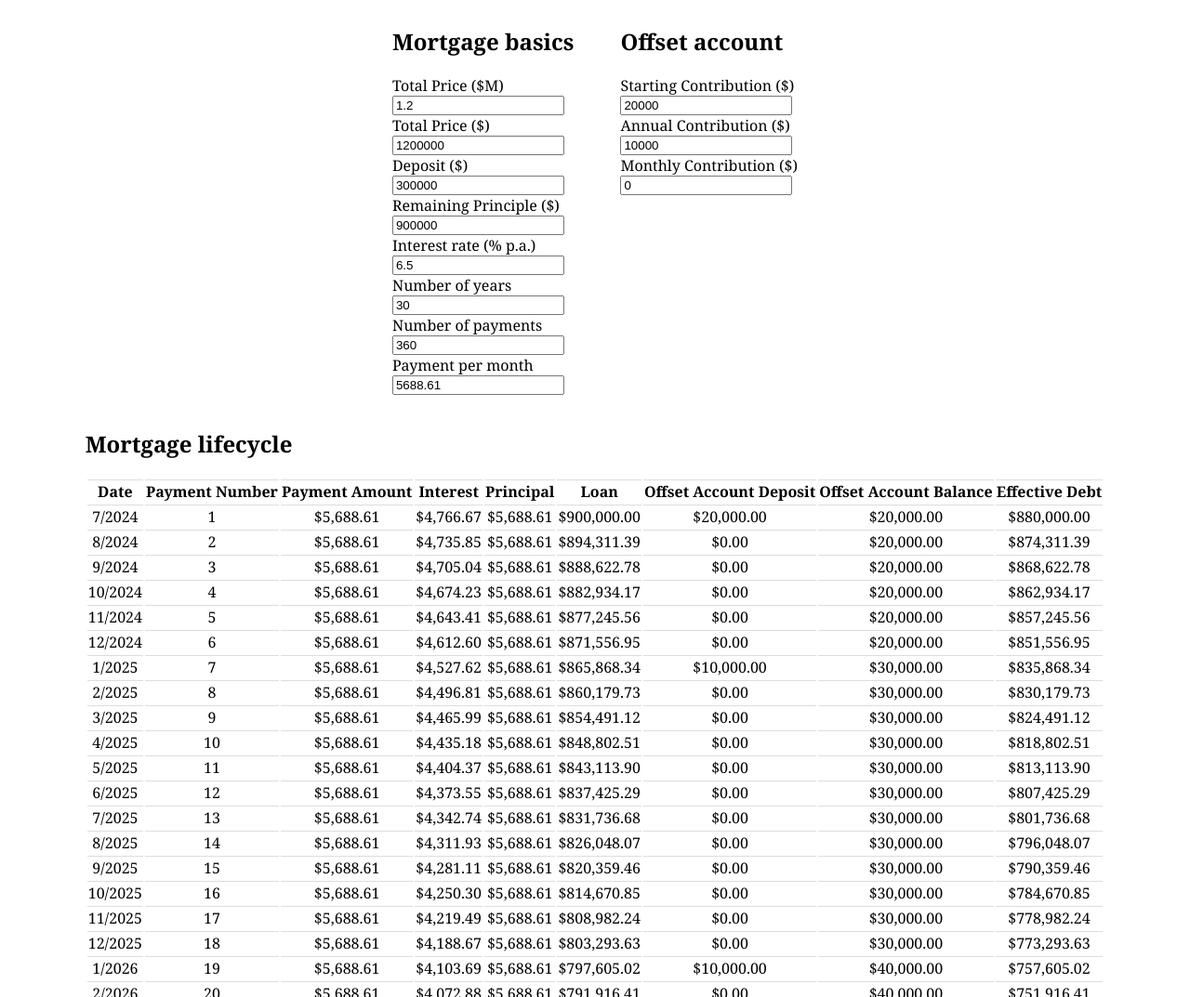
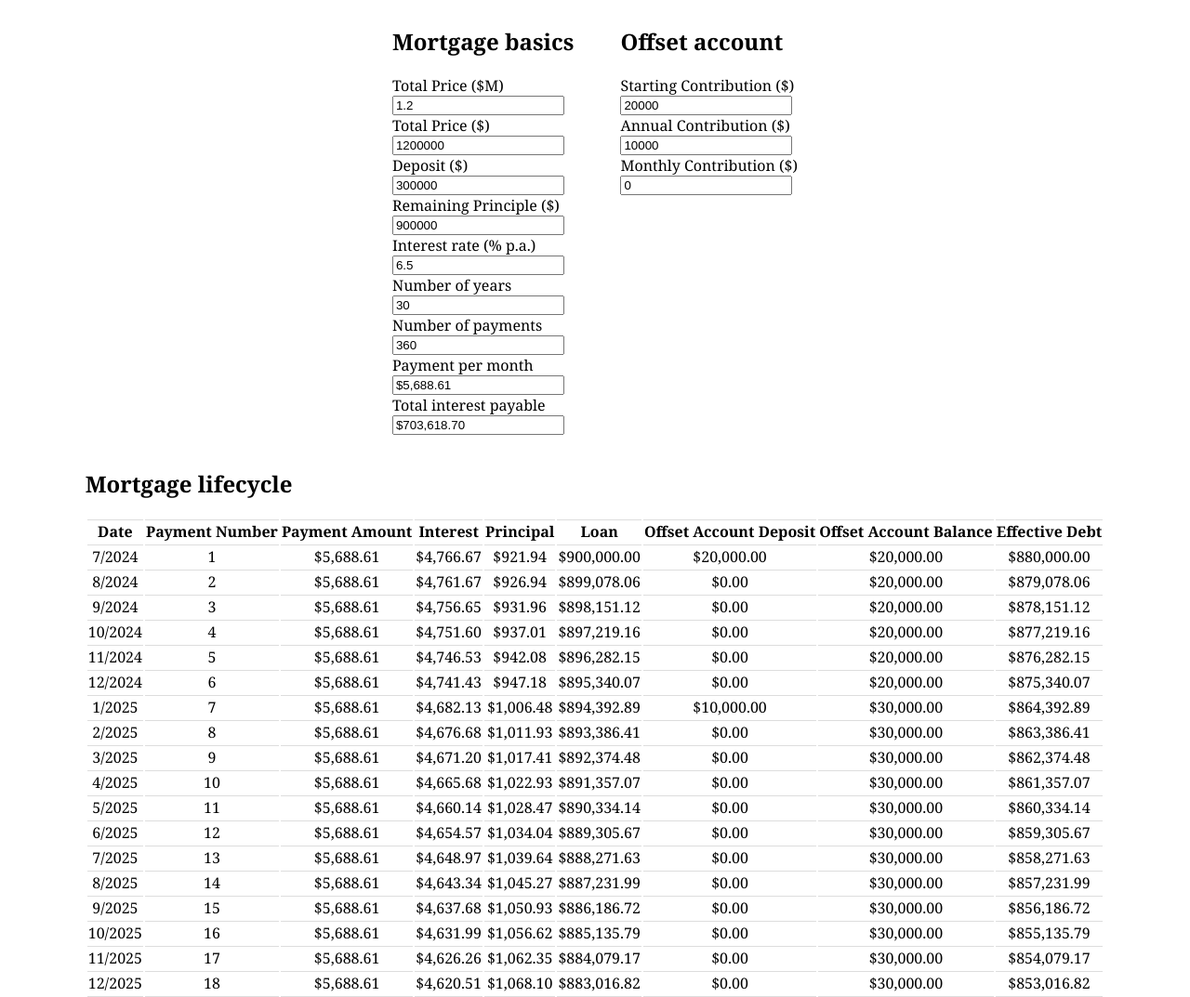
Before and after one commit to wrowley/mortgauge, a plain HTML site: page index.html in a window 1280 px wide. Shown: the top 1073 px of the page at 93% size. Drawn offline with Linux system fonts and the light colour scheme.

Commit message:
fix major issue with payment schedule - previously interest payment was also subtracting from loan amount - add total interest payments so that effect of offset account is obv.

```diff
--- a/index.html
+++ b/index.html
@@ -26,6 +26,8 @@
     <input type="text" id="numpayments" readonly><br>
     <label for="paymentper">Payment per month</label><br>
     <input type="text" id="paymentper" readonly><br>
+    <label for="totalinterest">Total interest payable</label><br>
+    <input type="text" id="totalinterest" readonly><br>
 </form>
 </div>
 
--- a/mortgauge.js
+++ b/mortgauge.js
@@ -8,6 +8,10 @@ const ratepa = document.getElementById("ratepa");
 const termyears = document.getElementById("termyears");
 const numpayments = document.getElementById("numpayments");
 const paymentper = document.getElementById("paymentper");
+const totalinterest = document.getElementById("totalinterest");
+
+var payment_per_period = 0;
+var total_interest_paid = 0;
 
 // On page load...
 update_all_derived_input_params();
@@ -53,7 +57,8 @@ function update_all_derived_input_params()
     remaining.value = total_dollies.value - deposit.value;
     numpayments.value = termyears.value * 12;
     ideal_payment = payment_per_term(remaining.value, ratepa.value/100/12, numpayments.value);
-    paymentper.value = round2dp(ideal_payment);
+    payment_per_period = round2dp(ideal_payment);
+    paymentper.value = as_currency(payment_per_period);
 }
 
 // Source: https://en.wikipedia.org/wiki/Mortgage_calculator
@@ -110,7 +115,9 @@ function update_table()
     mortgage_lifecycle_table.appendChild(headerRow);
 
     /* Initialise payment amount at the full amount */
-    payment_amount = paymentper.value;
+    payment_amount = payment_per_period;
+
+    total_interest_paid = 0;
 
     for (var i=0; i < numpayments.value; i++) {
         var row = mortgage_lifecycle_table.insertRow();
@@ -129,11 +136,12 @@ function update_table()
         effective_debt = round2dp(remaining_loan - offset_account_balance);
         effective_debt = Math.max(0, effective_debt);
         interest_amount = round2dp(effective_debt * ratepa.value / 100 / 12);
+        total_interest_paid += interest_amount;
         if (remaining_loan < payment_amount)
         {
             payment_amount = remaining_loan;
         }
-        principal_amount = payment_amount;
+        principal_amount = payment_amount - interest_amount;
 
         row.insertCell().innerHTML = (month_num) + '/' + Math.floor(current_year + year_add);
 
@@ -168,4 +176,6 @@ function update_table()
 
 
     }
+
+    totalinterest.value = as_currency(round2dp(total_interest_paid));
 }
```
